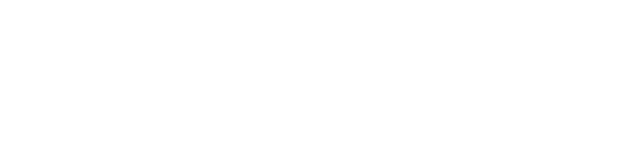
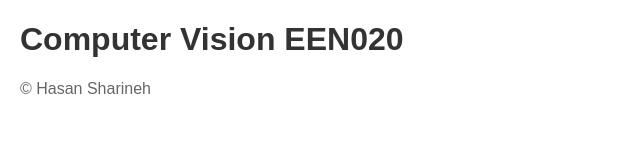
Before and after one commit to Sharineh/Computer-Vision-EEN020, a plain HTML site: page index.html in a window 1280 px wide. Shown: the whole page, without its empty margins (0-640 px from the left). Drawn offline with Linux system fonts and the light colour scheme.

Commit message:
Update index.html & add google tag

```diff
--- a/index.html
+++ b/index.html
@@ -1 +1,34 @@
-<meta name="google-site-verification" content="oMFs1unqNg8dt8QPh1DVoO8okXc14w91BzYXSuONXrY" />
+<!DOCTYPE html>
+<html lang="en">
+<head>
+    <meta name="google-site-verification" content="oMFs1unqNg8dt8QPh1DVoO8okXc14w91BzYXSuONXrY" />
+    <meta charset="UTF-8">
+    <meta name="viewport" content="width=device-width, initial-scale=1.0">
+    <title>Your GitHub Repository Title</title>
+    <style>
+        body {
+            font-family: 'Arial', sans-serif;
+            margin: 20px;
+        }
+
+        h1 {
+            color: #333;
+        }
+
+        p {
+            color: #666;
+        }
+
+        /* Add your own styles as needed */
+    </style>
+</head>
+<body>
+    <header>
+        <h1>Computer Vision EEN020</h1>
+    </header>
+
+    <footer>
+        <p>&copy; Hasan Sharineh</p>
+    </footer>
+</body>
+</html>
```
